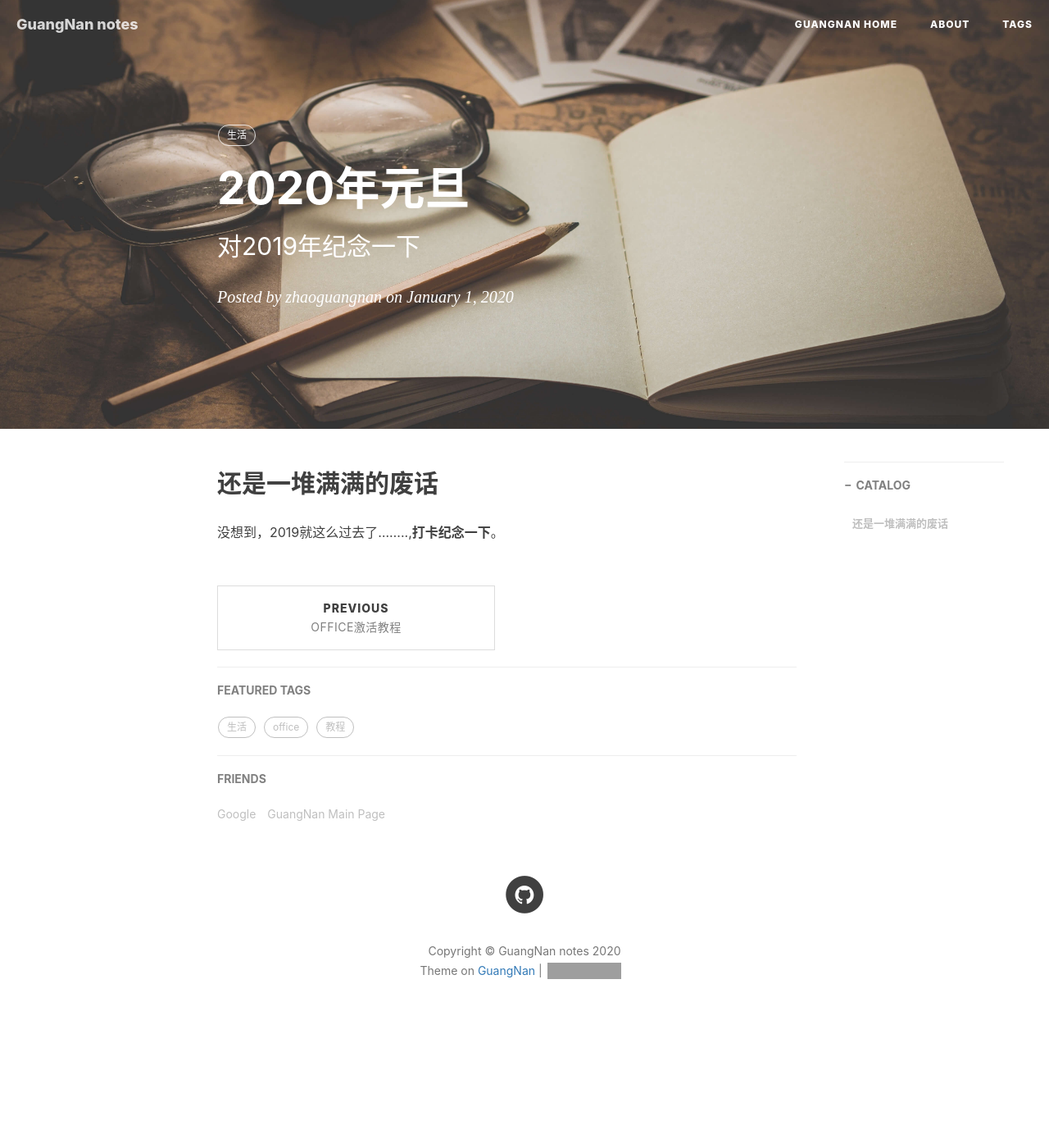
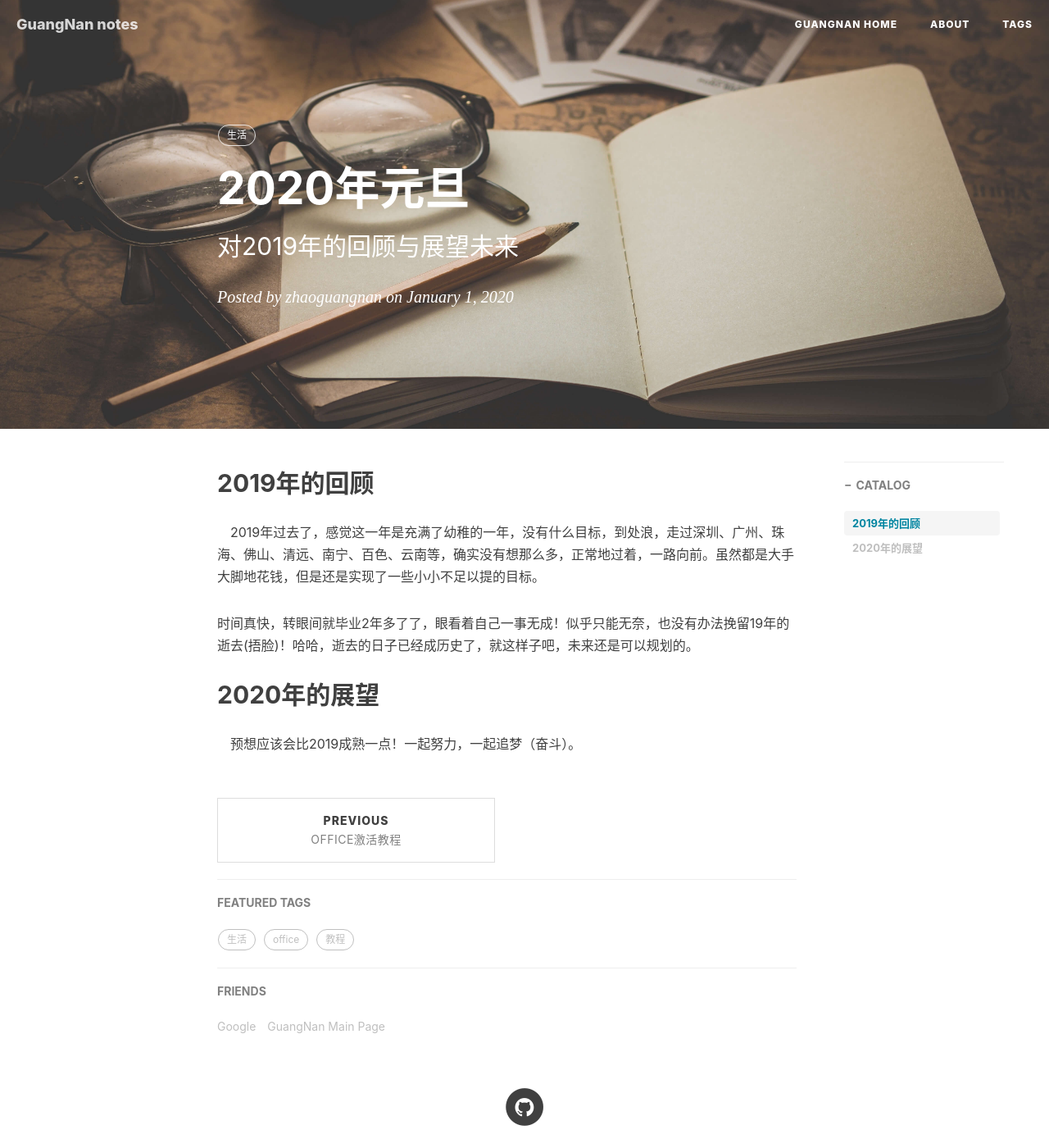
Before and after one commit to zhao-guang-nan/Blog, a Jekyll site: the page built from _posts/2020-1-1-2020年元旦.md, in a window 1280 px wide and 1400 px high. Shown: the whole window at 82% size. Built offline with Jekyll 4.4.1, drawn with Linux system fonts in a browser that asks for light colours; nearby versions of some CDN libraries; comment, search, counter and statistics services are not loaded; grey boxes are pictures that could not be loaded.

Commit message:
重新整理了一下所有的文章

```diff
--- a/_posts/2020-1-1-2020年元旦.md
+++ b/_posts/2020-1-1-2020年元旦.md
@@ -1,7 +1,7 @@
 ---
 layout:     post
 title:      2020年元旦
-subtitle:   对2019年纪念一下
+subtitle:   对2019年的回顾与展望未来
 date:       2020-01-01
 author:     zhaoguangnan
 header-img: img/about_cpp_study.jpg
@@ -10,6 +10,12 @@ tags:
     - 生活
 ---
 
-## 还是一堆满满的废话
+## 2019年的回顾
 
-没想到，2019就这么过去了........,**打卡纪念一下**。
+&emsp;2019年过去了，感觉这一年是充满了幼稚的一年，没有什么目标，到处浪，走过深圳、广州、珠海、佛山、清远、南宁、百色、云南等，确实没有想那么多，正常地过着，一路向前。虽然都是大手大脚地花钱，但是还是实现了一些小小不足以提的目标。
+
+时间真快，转眼间就毕业2年多了了，眼看着自己一事无成！似乎只能无奈，也没有办法挽留19年的逝去(捂脸)！哈哈，逝去的日子已经成历史了，就这样子吧，未来还是可以规划的。
+
+## 2020年的展望
+
+&emsp;预想应该会比2019成熟一点！一起努力，一起追梦（奋斗）。
```
Also changed, not shown: _posts/2019-02-05-2019年2月5通灵大峡谷.md (+3 -0 lines), _posts/2019-1-31-2019过年前几天.md (+3 -3 lines).
